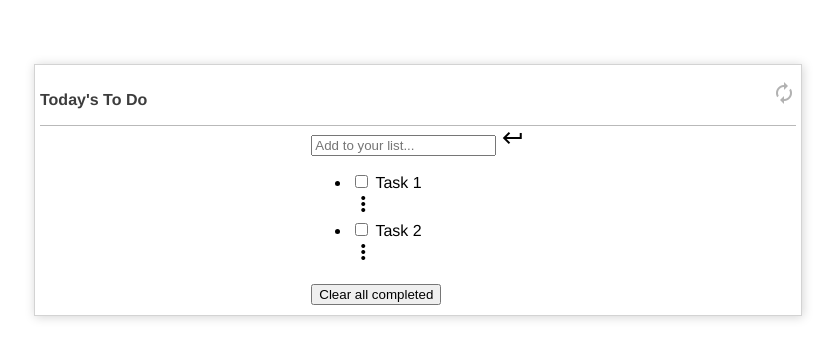
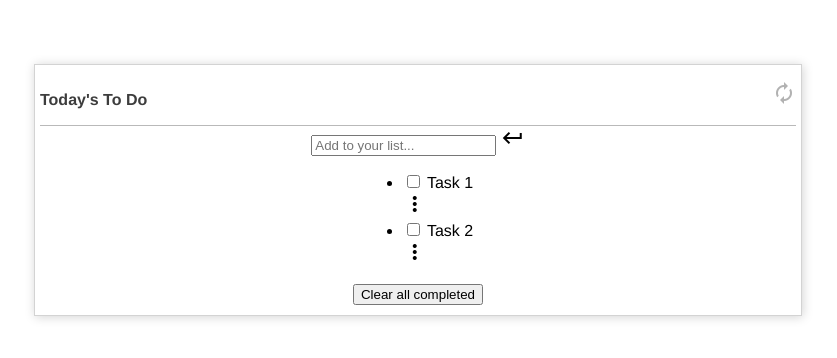
Before and after one commit to chelmerrox/to-do-list, a website built with webpack: page src/index.html in a window 1280 px wide. Shown: the whole page, without its empty margins (222-1059 px from the left). Built offline with nearby package versions, Linux system fonts and the light colour scheme.

Commit message:
Refactor html structure for to-do list

```diff
--- a/src/index.html
+++ b/src/index.html
@@ -8,15 +8,15 @@
     <link href="https://fonts.googleapis.com/icon?family=Material+Icons" rel="stylesheet">
     <title>To Do List App</title>
   </head>
+
   <body>
-    <main>
+    <form>
       <!--Header-->
       <div class="header">
         <p>Today's To Do</p>
         <i class="material-icons">autorenew</i>
       </div>
 
-      <form>
       <!--Add a task-->
       <div class="add-task">
         <input type="text" name="task" value="" placeholder="Add to your list..."/>
@@ -44,6 +44,5 @@
 
       <input type="reset" class="clear-list" value="Clear all completed"/>
     </form>
-    </main>
   </body>
 </html>
--- a/src/style.css
+++ b/src/style.css
@@ -22,7 +22,7 @@ body {
   margin: 0;
 }
 
-main {
+form {
   display: flex;
   flex-direction: column;
   align-items: center;
```
Also changed, not shown: dist/main.js. Lines whose indentation alone changed are shown as unchanged.
